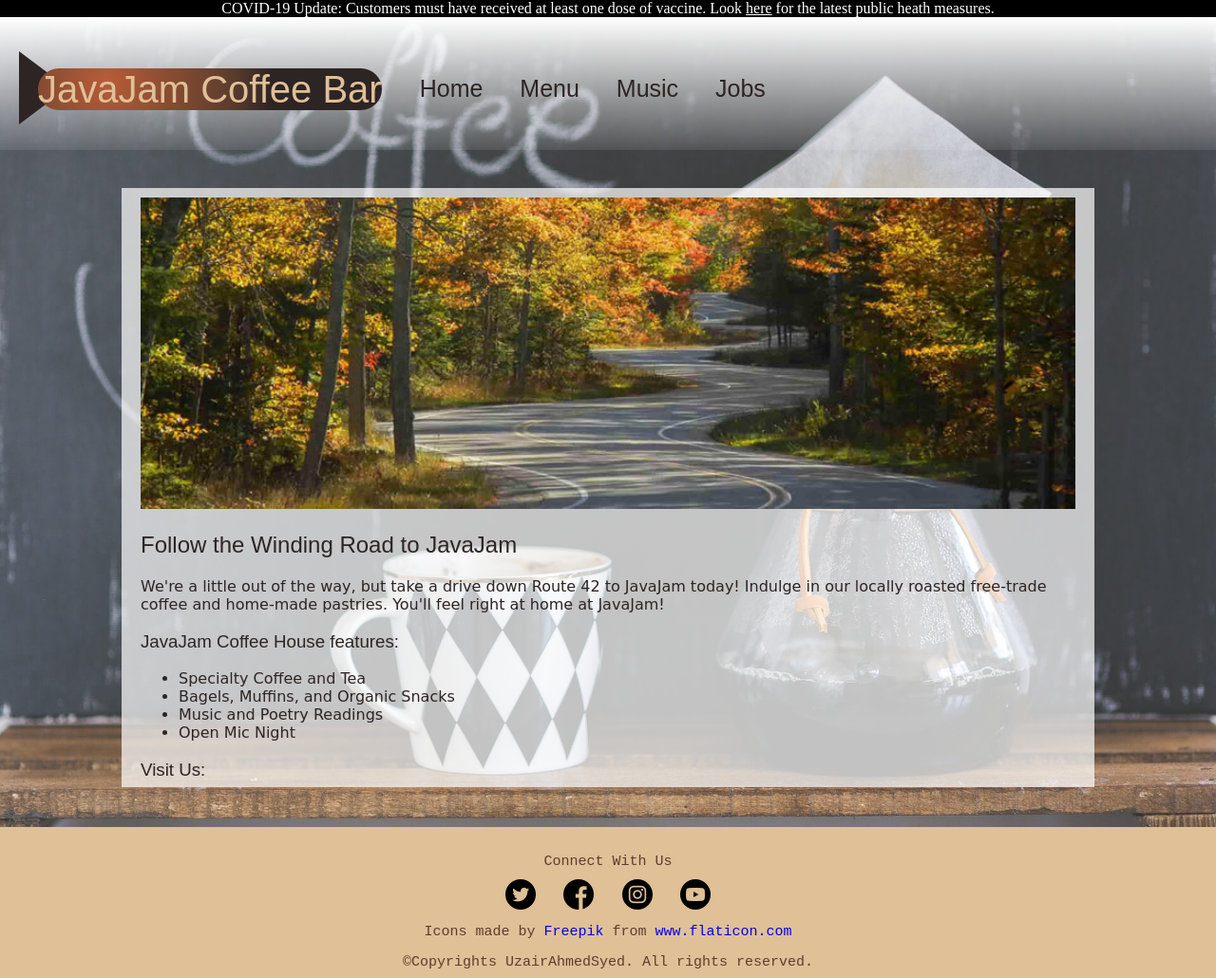
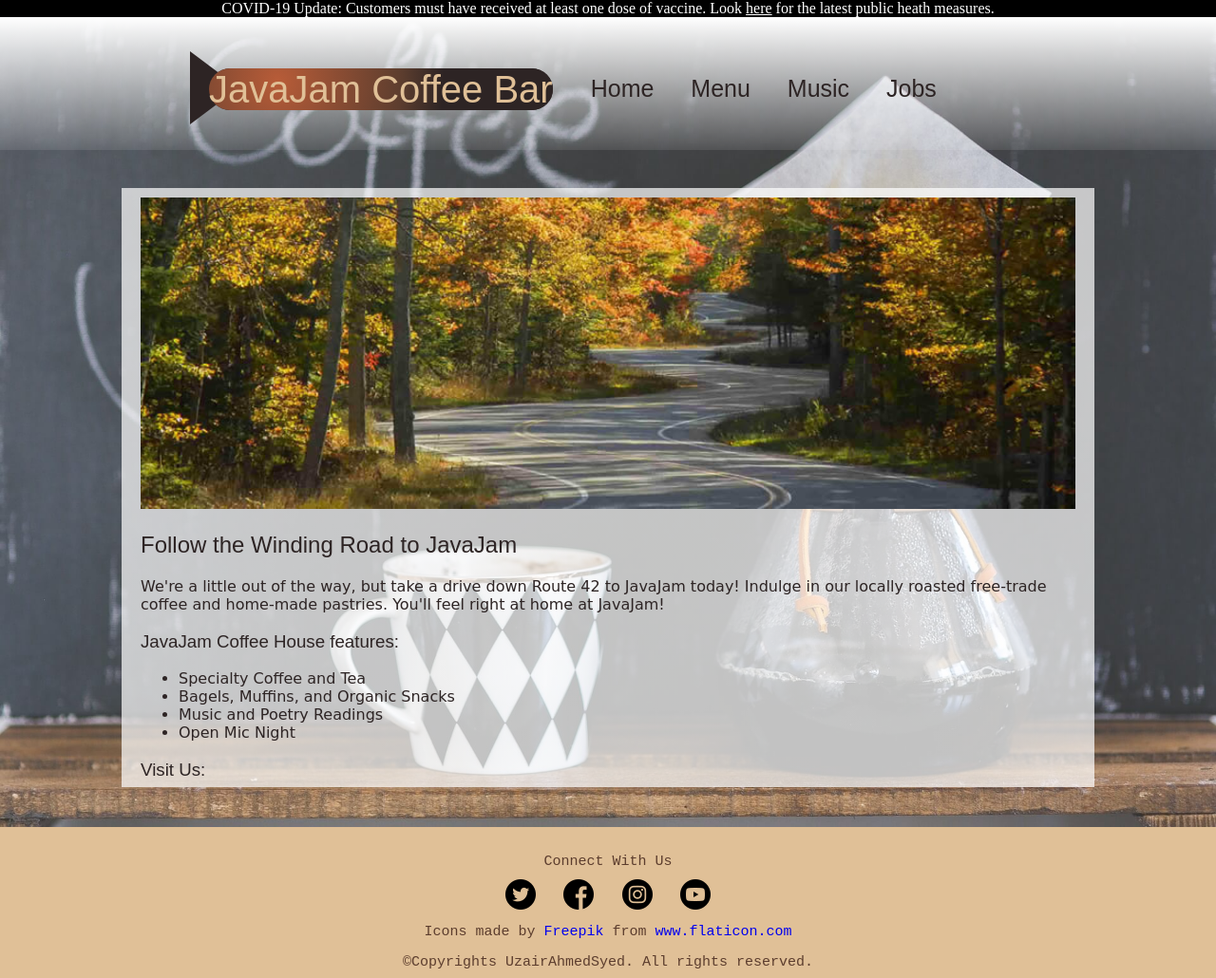
Before and after one commit to sduzair/JavaJam-Coffee-Bar, a plain HTML site: page index.html in a window 1280 px wide. Shown: the whole page at 95% size. Drawn offline with Linux system fonts and the light colour scheme.

Commit message:
Test commit: centered the header

```diff
--- a/css/styles.css
+++ b/css/styles.css
@@ -53,6 +53,7 @@ main{
   font-family: fantasy;
   font-size: 40px;
   color: #E0C097;
+  background-color: #2D2424;
   margin-left: -20px;
  }
 .triangle-right {
@@ -62,7 +63,7 @@ main{
   border-left: 40px solid #2D2424;
   border-bottom: 30px solid transparent;
   position: static;
-  margin-left: 20px;
+  margin-left: 200px;
 }
 .nav-bar{
   font-family:fantasy;
```
